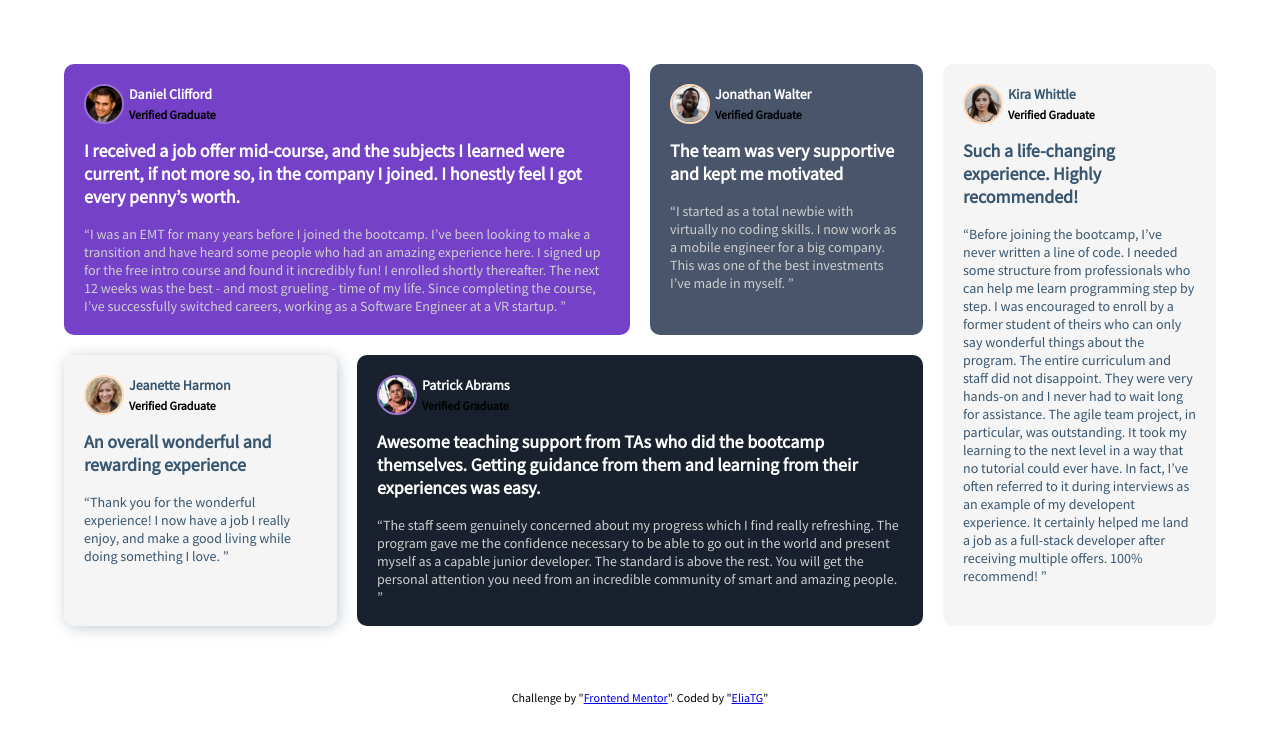
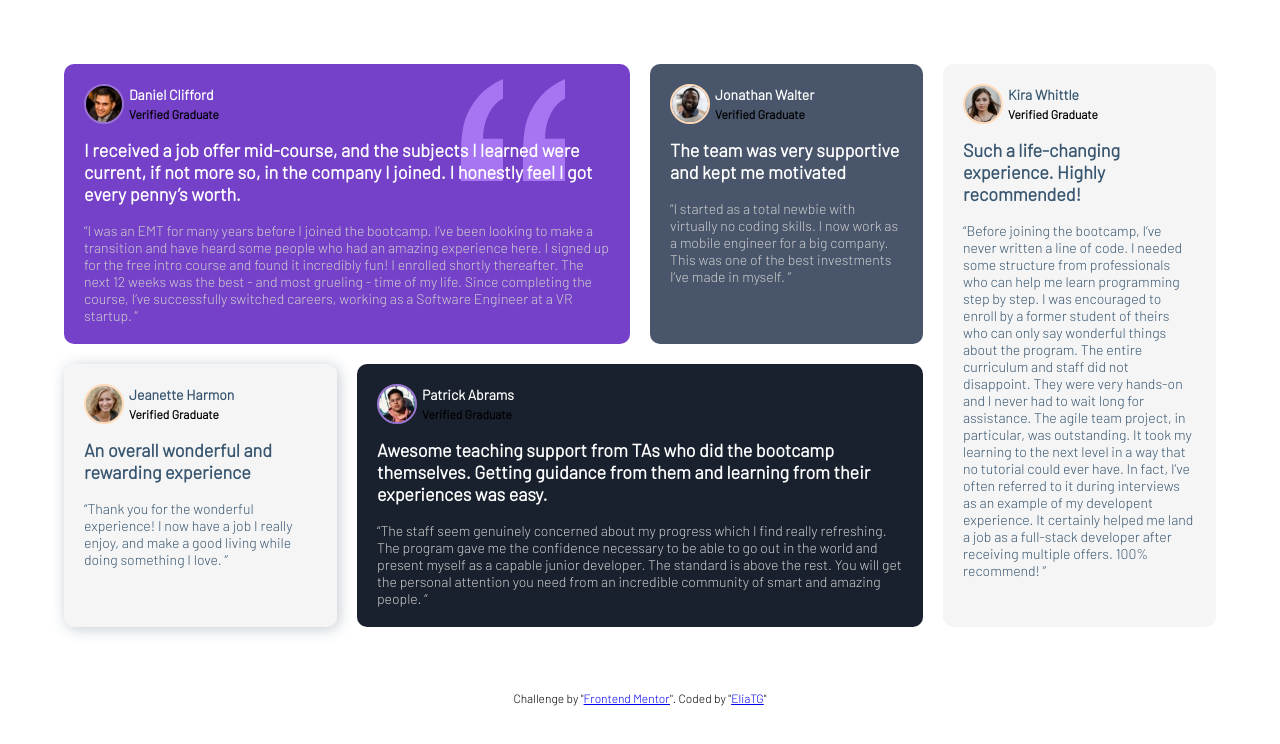
Before and after one commit to EliaTG/Testimonials-grid-section, a plain HTML site: page index.html in a window 1280 px wide. Drawn offline with Linux system fonts and the light colour scheme.

Commit message:
Second commit

```diff
--- a/index.html
+++ b/index.html
@@ -4,6 +4,8 @@
     <meta charset="UTF-8">
     <meta http-equiv="X-UA-Compatible" content="IE=edge">
     <meta name="viewport" content="width=device-width, initial-scale=1.0">
+    <link  rel="icon"   href="./images/favicon-32x32.png" type="image/png" />
+
     <link rel="stylesheet" href="style.css">
     <title> Testimonial grid section</title>
 </head>
--- a/style.css
+++ b/style.css
@@ -1,5 +1,4 @@
-@import url('https://fonts.googleapis.com/css2?family=Roboto&family=Source+Sans+Pro&display=swap');
-
+@import url('https://fonts.googleapis.com/css2?family=Barlow:wght@300&family=Roboto&family=Source+Sans+Pro&display=swap');
 *{
     margin: 0;
     padding: 0;
@@ -7,7 +6,7 @@
 }
 
 body{
-    font-family: 'Source Sans Pro', sans-serif;
+    font-family: 'Barlow', sans-serif;
     background-color: white;
 }
 .container{
@@ -53,6 +52,7 @@ body{
 .testimonial h3{
     font-size: 18px;
     color: white;
+    /* z-index: 2; */
 }
 .paragraph-testimonial{
     font-size: 14px;
@@ -83,6 +83,7 @@ img{
     flex-direction: row;
     align-items: center;
     margin: 0 0 15px 0;
+    width: 100%;
 }
 .daniel-testimonial{
     height: 100%;
@@ -90,7 +91,12 @@ img{
     background-color: #7541c8;
     border-radius: 10px;
     padding: 20px;
+    background-image: url(./images/bg-pattern-quotation.svg);
+    background-position: top 15px right 65px;
+    background-repeat: no-repeat;
+    /* z-index: -2; */
 }
+
 .jeanette-testimonial{
     height: 100%;
     width: auto;
@@ -129,6 +135,10 @@ img{
 .user img:hover{
     transform: scale(1.1);
 }
+
+
+
+
 footer{
     text-align: center;
     font-size: 12px;
```
